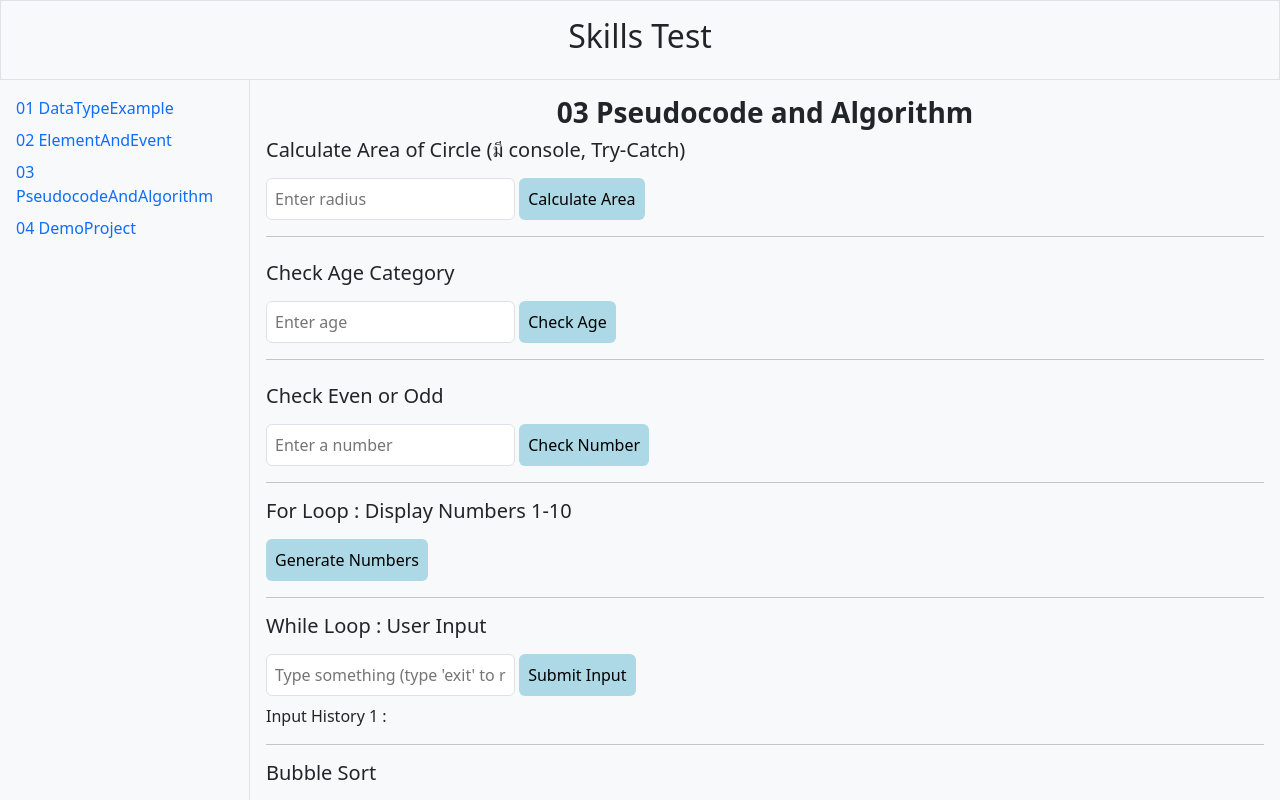
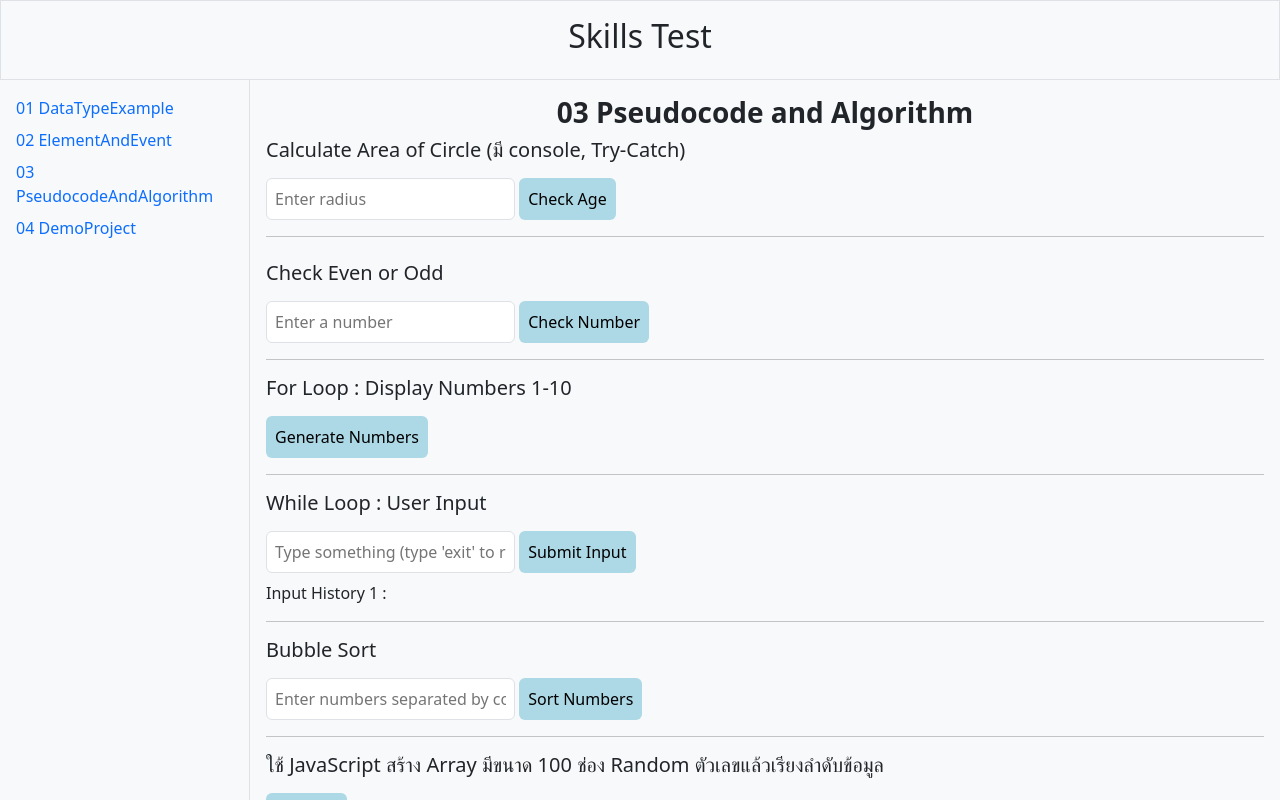
Before and after one commit to ArayaSKositkrai/Skills-test, a React (Vite) app: page / in a window 1280 px wide. Both pictures are taken after a click on the element "03 PseudocodeAndAlgorithm". Shown: the top 800 px of the page. Built offline with nearby package versions, Linux system fonts and the light colour scheme.

Commit message:
bbsort edit

```diff
--- a/src/pages/03_PseudocodeAndAlgorithm/PseudocodeAndAlgorithm.jsx
+++ b/src/pages/03_PseudocodeAndAlgorithm/PseudocodeAndAlgorithm.jsx
@@ -161,27 +161,6 @@ function PseudocodeAndAlgorithm() {
         className="mt-2 bg-blue-500 text-black p-2 rounded w-full"
         style={{ backgroundColor: "lightblue" }}
       >
-        Calculate Area
-      </button>
-      &nbsp;
-      {area !== null && (
-        <p className="mt-2 text-lg">Area : {area.toFixed(2)}</p>
-      )}
-      <hr />
-      <h5 className="text-xl font-bold mt-4">Check Age Category</h5>
-      <input
-        type="number"
-        value={age}
-        onChange={(e) => setAge(e.target.value)}
-        placeholder="Enter age"
-        className="border p-2 w-full rounded"
-      />
-      &nbsp;
-      <button
-        onClick={checkAgeCategory}
-        className="mt-2 bg-green-500 text-black p-2 rounded w-full"
-        style={{ backgroundColor: "lightblue" }}
-      >
         Check Age
       </button>
       {category && <p className="mt-2 text-lg">Category : {category}</p>}
@@ -256,7 +235,7 @@ function PseudocodeAndAlgorithm() {
         {sortedNumbers.length > 0 && (
           <p className="mt-2 text-lg">
             Sorted Numbers: {sortedNumbers.join(", ")}
-            style={{ backgroundColor: "lightblue" }}
+            {/* style={{ backgroundColor: "lightblue" }} */}
           </p>
         )}
       </div>
```
